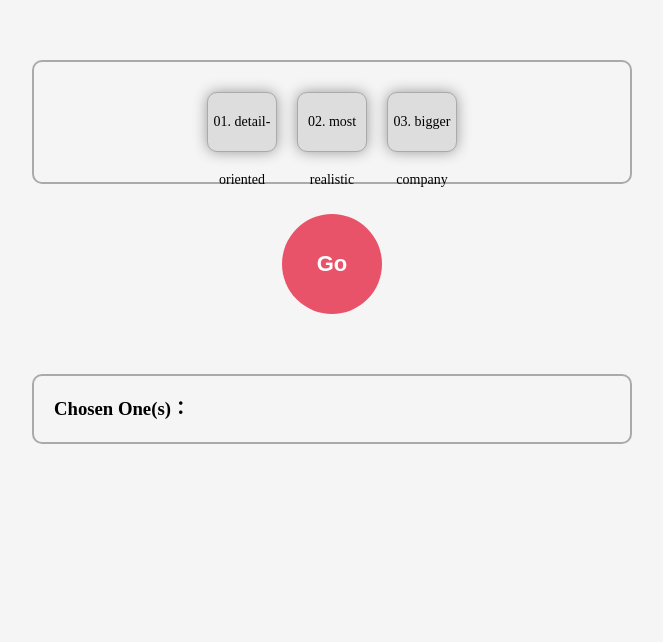
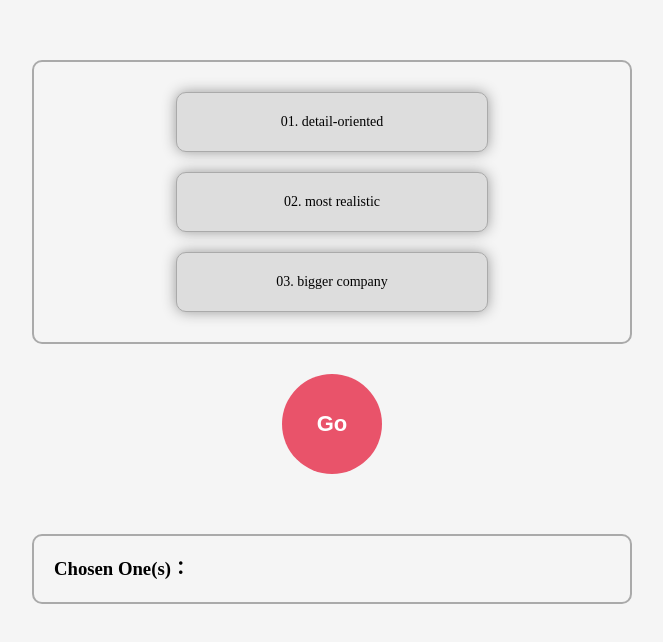
Before and after one commit to Forkracy/RandomSelection, a plain HTML site: page index.html in a window 1280 px wide. Shown: the whole page, without its empty margins (308-971 px from the left). Drawn offline with Linux system fonts and the light colour scheme.

Commit message:
Update index.html

```diff
--- a/index.html
+++ b/index.html
@@ -13,7 +13,7 @@ body { background-color: #f5f5f5; }
 h1 { margin: 100px auto 40px; text-align: center; }
 #main { width: 100%; max-width: 800px; padding: 15px; margin: 0 auto 80px; }
 .itemGrp { padding: 20px 15px; text-align: center; list-style: none; border: 2px solid #aaa; border-radius: 10px; }
-.itemGrp li, .result span { display: inline-block; margin: 10px; width: 70px; height: 60px; font-size: 14px; line-height: 58px; text-align: center; background: #ddd; border: 1px solid #aaa; border-radius: 10px; box-shadow: 0 0 14px #999; cursor: pointer; }
+.itemGrp li, .result span { display: inline-block; margin: 10px; width: 55%; height: 60px; font-size: 14px; line-height: 58px; text-align: center; background: #ddd; border: 1px solid #aaa; border-radius: 10px; box-shadow: 0 0 14px #999; cursor: pointer; }
 .result span { margin: 10px 12px 10px 5px; }
 .itemGrp li.selected { background: none; opacity: .5; cursor: default; }
 .itemGrp li.current { background: #ef6177; box-shadow: 0 0 14px #ef6177; border-color: #e9536a; color: #fff; cursor: default; opacity: 1; }
```
